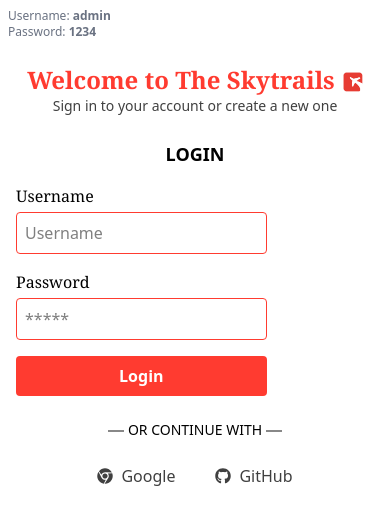
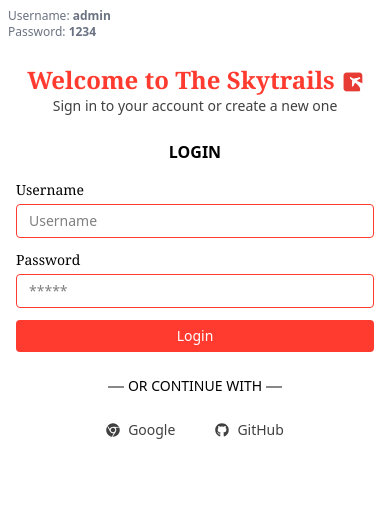
Before and after one commit to ShashwatkumarXD/BLOG-COUNTRY, a React (Vite) app in the folder blog/: page / in a window 390 px wide. Shown: the top 524 px of the page. Built offline with nearby package versions, Linux system fonts and the light colour scheme; no server answers.

Commit message:
responsive login page

```diff
--- a/blog/src/pages/Login.jsx
+++ b/blog/src/pages/Login.jsx
@@ -130,7 +130,7 @@ const Login = ({ setUser }) => {
         Password: <span className="font-semibold">1234</span>
       </div>
 
-      <form onSubmit={handleLogin} className="w-full max-w-md">
+      <form onSubmit={handleLogin} className="w-full max-w-sm">
         <div className="flex flex-col items-center mb-6">
           <div className="flex items-center gap-2">
             <p className="text-2xl font-bold text-[#FF3B30] font-serif text-center">Welcome to The Skytrails</p>
@@ -139,16 +139,16 @@ const Login = ({ setUser }) => {
           <p className="text-sm text-[#404040] text-center">Sign in to your account or create a new one</p>
         </div>
 
-        <p className="text-lg font-semibold text-center mb-4">LOGIN</p>
+        <p className="text-base font-semibold text-center mb-4">LOGIN</p>
 
         {error && (
           <div className="text-red-600 text-sm text-center mb-2">{error}</div>
         )}
 
-        <div className="mb-4">
-          <label className="block font-serif mb-1">Username</label>
+        <div className="mb-3">
+          <label className="block text-sm font-serif mb-1">Username</label>
           <input
-            className="w-[70%] p-2 border border-[#FF3B30] outline-none rounded"
+            className="w-full px-3 py-1.5 border border-[#FF3B30] outline-none rounded text-sm"
             type="text"
             placeholder="Username"
             value={username}
@@ -156,10 +156,10 @@ const Login = ({ setUser }) => {
           />
         </div>
 
-        <div className="mb-4">
-          <label className="block font-serif mb-1">Password</label>
+        <div className="mb-3">
+          <label className="block text-sm font-serif mb-1">Password</label>
           <input
-            className="w-[70%] p-2 border border-[#FF3B30] outline-none rounded"
+            className="w-full px-3 py-1.5 border border-[#FF3B30] outline-none rounded text-sm"
             type="password"
             placeholder="*****"
             value={password}
@@ -169,7 +169,7 @@ const Login = ({ setUser }) => {
 
         <button
           type="submit"
-          className="w-[70%] p-2 bg-[#FF3B30] text-white font-semibold rounded hover:bg-[#e13229] transition"
+          className="w-full px-3 py-1.5 text-sm bg-[#FF3B30] text-white font-medium rounded hover:bg-[#e13229] transition"
         >
           Login
         </button>
@@ -181,7 +181,7 @@ const Login = ({ setUser }) => {
         <TfiLayoutLineSolid className="mt-0.5" />
       </div>
 
-      <div className="flex justify-center items-center gap-10 pt-6 text-[#404040]">
+      <div className="flex justify-center items-center gap-10 pt-6 text-[#404040] text-sm">
         <div className="flex items-center gap-2 cursor-pointer hover:text-[#FF3B30] transition">
           <FaChrome />
           <span>Google</span>
```
